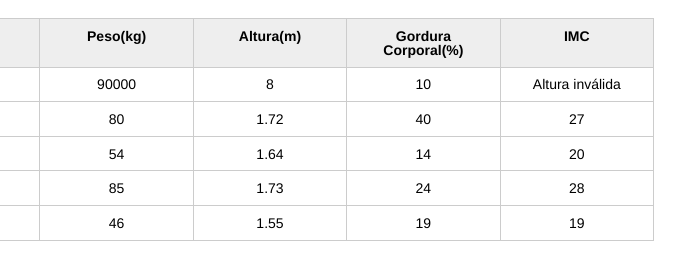
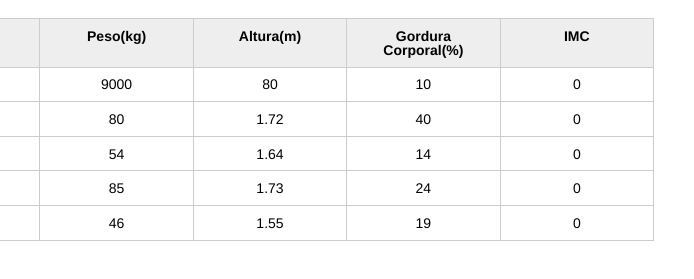
Before and after one commit to Jakson1996-hub/Aprendendo-_JS, a plain HTML site: page introducao-javascript/index.html in a window 1280 px wide. Shown: the part 137-416 px from the top of the page, 370-1064 px from the left. Drawn offline with Linux system fonts and the light colour scheme.

Commit message:
tentando ajustar tabela

```diff
--- a/introducao-javascript/index.html
+++ b/introducao-javascript/index.html
@@ -29,10 +29,10 @@
 						</tr>
 					</thead>
 					<tbody id="tabela-pacientes">
-						<tr class="paciente" id ="primeiro-paciente" >
-							<td class="info-nome-1">Paulo</td>
-							<td class="info-peso">90000</td>
-							<td class="info-altura">8</td>
+						<tr class="paciente" id="primeiroPaciente">
+							<td class="info-nome">Paulo</td>
+							<td class="info-peso">9000</td>
+							<td class="info-altura">80</td>
 							<td class="info-gordura">10</td>
 							<td class="info-imc">0</td>
 						</tr>
--- a/introducao-javascript/index.js
+++ b/introducao-javascript/index.js
@@ -1,55 +1,49 @@
 // IMC massa / massa*altura
 
-var pacientes = document.querySelectorAll(".paciente");
+var paciente1 = document.querySelector("#primeiroPaciente"); // Essa linha serve para pegarmos o array do primeiro paciente [nome, peso, altura, gordura e imc]
+var nome = paciente1.querySelector(".info-nome");
 
-for(var i = 0;  i< pacientes.length; i ++){
-    var paciente = pacientes[i]
+var peso = paciente1.querySelector('.info-peso');
+var pesoNumber = Number(peso);
+
+    let pesoValido = false;
+    let alturaValida = false;
 
 
-    const pesoPaciente = paciente.querySelector(".info-peso");
-    const peso = pesoPaciente.textContent;
+var altura = paciente1.querySelector('.info-altura');
+var alturaNumber = altura.textContent;
+console.log(alturaNumber)
 
-    let pesoValido = true;
-
-    const tdAltura = paciente.querySelector(".info-altura");
-    const altura = tdAltura.textContent;
-
-    let alturaValida = true;
-
-    // const tdGordura = paciente.querySelector(".info-gordura");
-    // const gordura = tdGordura.textContent;
-
-    let tdImc = paciente.querySelector(".info-imc")
-
-    if(peso < 0  ||  peso >= 1000){
-        console.log('Peso inválido')
-         pesoValido = false;
-    }   tdImc.textContent = "Peso inválido";
-
-    if( altura <0 || altura > 5){
-        console.log("Altura inválida");
-        alturaValida = false;
-        tdImc.textContent = "Altura inválida";
-    }
-
-
-
-    if(alturaValida == true && pesoValido == true){
-    const imc = (peso/(altura*altura)).toFixed(0)
-    let tdImc = paciente.querySelector(".info-imc");
-    tdImc.textContent = imc
-    alert("Seu imc é de :"+ imc)
-    }else{alert("altura ou peso com valores surreais")}
-}
+var imcPreenche = paciente1.querySelector('.info-imc')
 
 
 
 
-//  console.log(paciente); /// <tr
-//  console.log(peso); /// td =  peso
-//  console.log(altura); // td =  altura
-//  console.log(gordura); // td =  gordura
-//
+
+if (alturaNumber >= 4 && alturaNumber <=0 ){
+
+    imcPreenche.textContent = "Altura inválida"
+    console.log("altura inválida")
+}
 
 
-// > </tr>
+// if(pesoValido == true && alturaValida == true)
+//     {
+//     var imc = (pesoNumber/(alturaNumber*alturaNumber)).toFixed(0)
+// }else{""}
+
+
+
+
+// console.log(imcPreenche)
+
+
+
+
+
+
+
+
+// console.log(imc)
+// console.log(pesoNumber+alturaNumber)
+// console.log(`o Nome do Paciente é ${nome},  pesa ${peso}Kg e mede ${altura}`)
```
